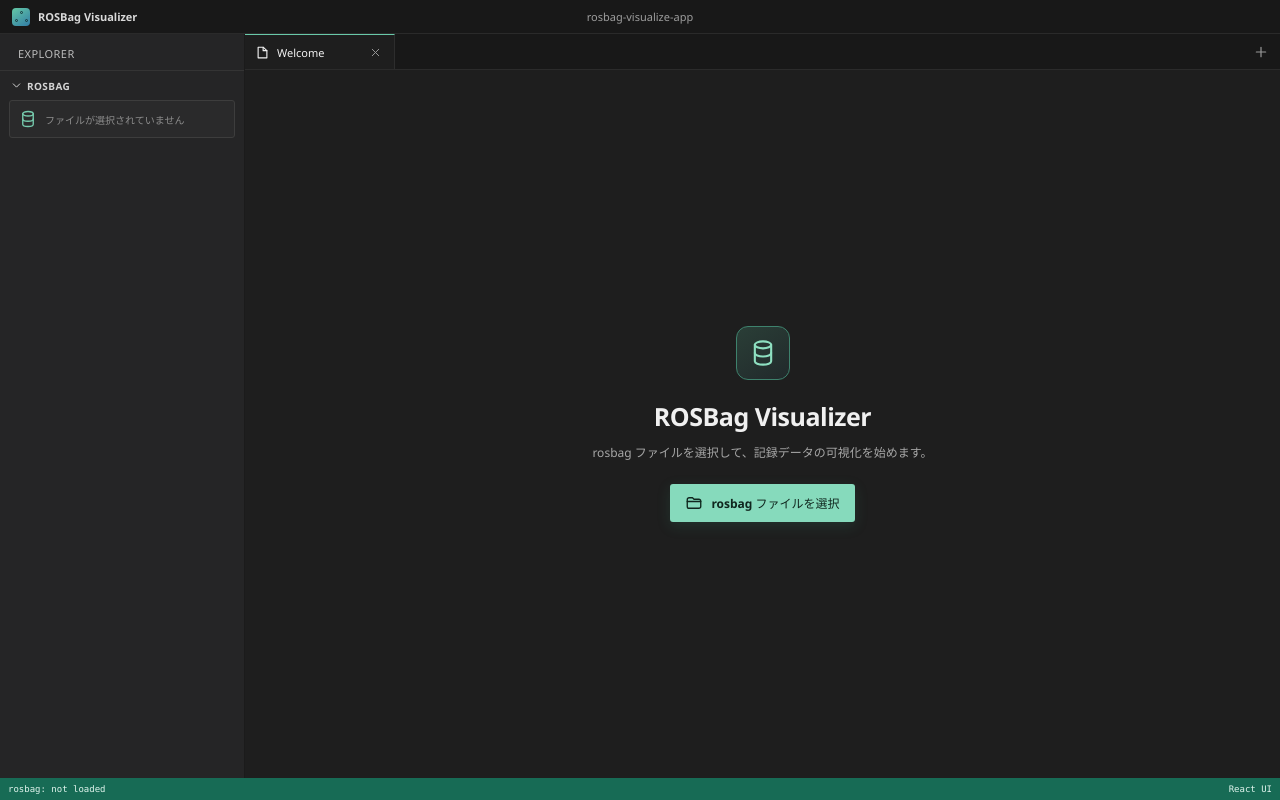
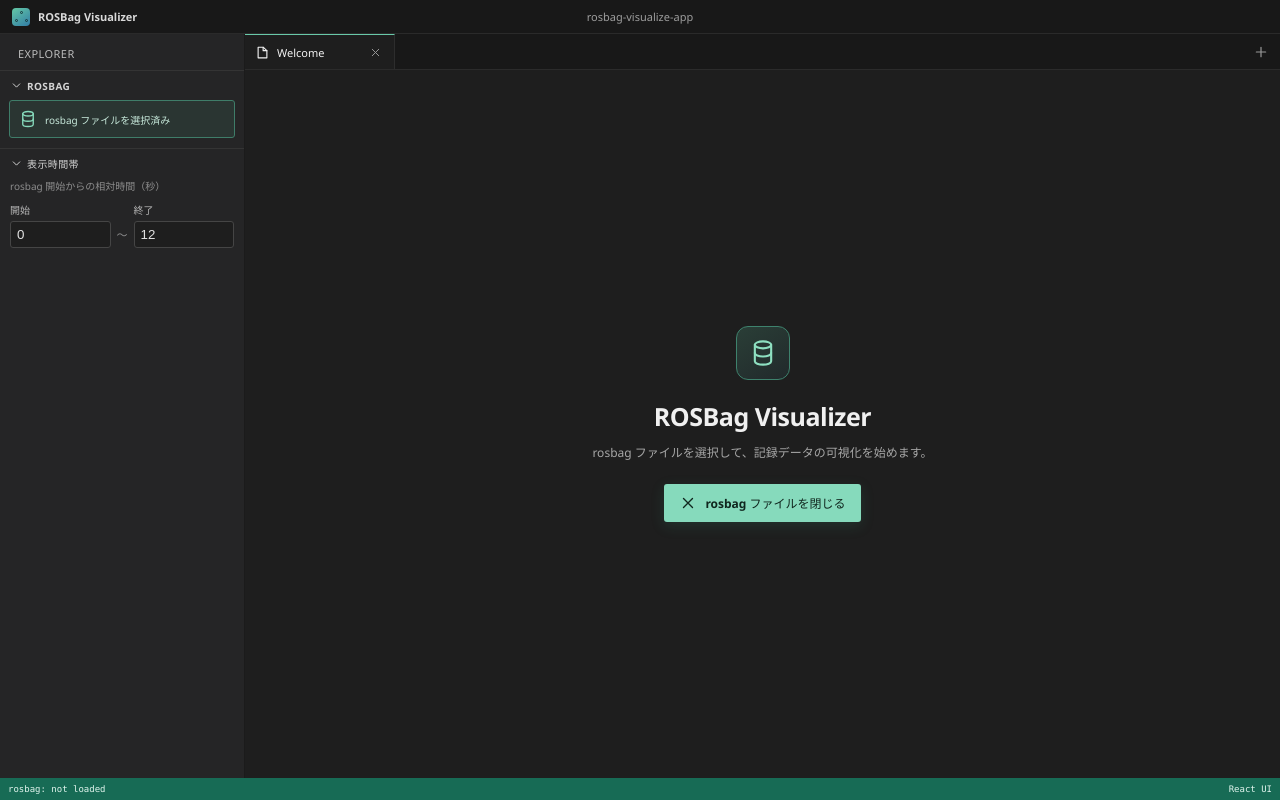
Before and after one commit to MOSA-github/rosbag-visualize-app, a React (Vite) app in the folder app/ui/: page / in a window 1280 px wide. Both pictures are taken after a click on the button "rosbag ファイルを選択". Built offline with nearby package versions, Linux system fonts and the light colour scheme.

Commit message:
react ui v3 set time range

```diff
--- a/app/ui/src/App.jsx
+++ b/app/ui/src/App.jsx
@@ -1,9 +1,14 @@
+import { useState } from 'react';
 import AppShell from './components/layout/AppShell';
 import { useEditorTabs } from './features/editorTabs/model/useEditorTabs';
 import EmptyEditorPage from './pages/EmptyEditorPage/EmptyEditorPage';
 import WelcomePage from './pages/WelcomePage/WelcomePage';
 
+const initialTimeRange = { start: 0, end: 12 };
+
 function App() {
+  const [hasSelectedRosbag, setHasSelectedRosbag] = useState(false);
+  const [timeRange, setTimeRange] = useState(initialTimeRange);
   const {
     activeTabId,
     addTab,
@@ -15,16 +20,45 @@ function App() {
 
   const activeTab = tabs.find((tab) => tab.id === activeTabId);
 
+  function toggleRosbagSelection() {
+    // UI確認用に、選択状態だけを切り替える。
+    setHasSelectedRosbag((isSelected) => !isSelected);
+  }
+
+  function updateTimeRange(edge, rawValue) {
+    const value = Number(rawValue);
+
+    if (!Number.isFinite(value) || value < 0) {
+      return;
+    }
+
+    setTimeRange((currentRange) => {
+      if (edge === 'start') {
+        return { ...currentRange, start: Math.min(value, currentRange.end) };
+      }
+
+      return { ...currentRange, end: Math.max(value, currentRange.start) };
+    });
+  }
+
   return (
     <AppShell
       activeTabId={activeTabId}
+      hasSelectedRosbag={hasSelectedRosbag}
       onAddTab={addTab}
       onCloseTab={closeTab}
       onMoveTab={moveTab}
       onSelectTab={selectTab}
+      onTimeRangeChange={updateTimeRange}
       tabs={tabs}
+      timeRange={timeRange}
     >
-      {activeTab ? <WelcomePage /> : <EmptyEditorPage />}
+      {activeTab ? (
+        <WelcomePage
+          hasSelectedRosbag={hasSelectedRosbag}
+          onSelectRosbag={toggleRosbagSelection}
+        />
+      ) : <EmptyEditorPage />}
     </AppShell>
   );
 }
--- a/app/ui/src/components/layout/AppShell.jsx
+++ b/app/ui/src/components/layout/AppShell.jsx
@@ -6,17 +6,24 @@ import StatusBar from './StatusBar';
 function AppShell({
   activeTabId,
   children,
+  hasSelectedRosbag,
   onAddTab,
   onCloseTab,
   onMoveTab,
   onSelectTab,
+  onTimeRangeChange,
   tabs,
+  timeRange,
 }) {
   return (
     <div className="app-shell">
       <Header />
       <div className="app-body">
-        <Sidebar />
+        <Sidebar
+          hasSelectedRosbag={hasSelectedRosbag}
+          onTimeRangeChange={onTimeRangeChange}
+          timeRange={timeRange}
+        />
         <main className="editor" aria-label="Rosbag workspace">
           <EditorTabs
             activeTabId={activeTabId}
--- a/app/ui/src/components/layout/Sidebar.jsx
+++ b/app/ui/src/components/layout/Sidebar.jsx
@@ -1,6 +1,6 @@
 import Icon from '../ui/Icon';
 
-function Sidebar() {
+function Sidebar({ hasSelectedRosbag, onTimeRangeChange, timeRange }) {
   return (
     <aside className="sidebar" aria-label="Explorer">
       <div className="sidebar-heading">EXPLORER</div>
@@ -9,11 +9,56 @@ function Sidebar() {
           <Icon name="chevron" size={13} />
           ROSBAG
         </div>
-        <div className="empty-source">
-          <Icon name="database" size={18} />
-          <span>ファイルが選択されていません</span>
-        </div>
+        {hasSelectedRosbag ? (
+          <div className="selected-source">
+            <Icon name="database" size={18} />
+            <span>rosbag ファイルを選択済み</span>
+          </div>
+        ) : (
+          <div className="empty-source">
+            <Icon name="database" size={18} />
+            <span>ファイルが選択されていません</span>
+          </div>
+        )}
       </section>
+      {/* rosbag未選択時は時間帯指定を描画しない。 */}
+      {hasSelectedRosbag && (
+        <section className="sidebar-section time-range-section" aria-labelledby="time-range-heading">
+          <div id="time-range-heading" className="sidebar-section-title">
+            <Icon name="chevron" size={13} />
+            表示時間帯
+          </div>
+          <div className="time-range-controls">
+            <p className="time-range-hint">rosbag 開始からの相対時間（秒）</p>
+            <label className="time-range-field" htmlFor="time-range-start">
+              <span>開始</span>
+              <input
+                id="time-range-start"
+                className="time-range-input"
+                type="number"
+                min="0"
+                max={timeRange.end}
+                step="0.1"
+                value={timeRange.start}
+                onChange={(event) => onTimeRangeChange('start', event.target.value)}
+              />
+            </label>
+            <span className="time-range-separator" aria-hidden="true">〜</span>
+            <label className="time-range-field" htmlFor="time-range-end">
+              <span>終了</span>
+              <input
+                id="time-range-end"
+                className="time-range-input"
+                type="number"
+                min={timeRange.start}
+                step="0.1"
+                value={timeRange.end}
+                onChange={(event) => onTimeRangeChange('end', event.target.value)}
+              />
+            </label>
+          </div>
+        </section>
+      )}
     </aside>
   );
 }
--- a/app/ui/src/features/rosbag/components/OpenRosbagButton.jsx
+++ b/app/ui/src/features/rosbag/components/OpenRosbagButton.jsx
@@ -1,12 +1,11 @@
 import Button from '../../../components/ui/Button';
 import Icon from '../../../components/ui/Icon';
 
-// The application layer will later pass the file-selection handler as onSelect.
-function OpenRosbagButton({ onSelect }) {
+function OpenRosbagButton({ isSelected, onSelect }) {
   return (
-    <Button className="open-rosbag-button" onClick={onSelect}>
-      <Icon name="folder" size={18} />
-      rosbag ファイルを選択
+    <Button className="open-rosbag-button" aria-pressed={isSelected} onClick={onSelect}>
+      <Icon name={isSelected ? 'close' : 'folder'} size={18} />
+      {isSelected ? 'rosbag ファイルを閉じる' : 'rosbag ファイルを選択'}
     </Button>
   );
 }
--- a/app/ui/src/pages/WelcomePage/WelcomePage.jsx
+++ b/app/ui/src/pages/WelcomePage/WelcomePage.jsx
@@ -1,14 +1,14 @@
 import Icon from '../../components/ui/Icon';
 import OpenRosbagButton from '../../features/rosbag/components/OpenRosbagButton';
 
-function WelcomePage() {
+function WelcomePage({ hasSelectedRosbag, onSelectRosbag }) {
   return (
     <section className="welcome-page">
       <div className="welcome-card">
         <div className="welcome-icon"><Icon name="database" size={28} /></div>
         <h1>ROSBag Visualizer</h1>
         <p>rosbag ファイルを選択して、記録データの可視化を始めます。</p>
-        <OpenRosbagButton />
+        <OpenRosbagButton isSelected={hasSelectedRosbag} onSelect={onSelectRosbag} />
       </div>
     </section>
   );
--- a/app/ui/src/styles/global.css
+++ b/app/ui/src/styles/global.css
@@ -51,6 +51,7 @@ button { font: inherit; }
 .sidebar {
   width: 245px;
   flex: 0 0 245px;
+  overflow-y: auto;
   color: #cccccc;
   background: #252526;
   border-right: 1px solid #1b1b1b;
@@ -65,6 +66,16 @@ button { font: inherit; }
 
 .empty-source { display: flex; align-items: center; gap: 8px; margin: 0 9px 10px; padding: 9px; color: #8d8d8d; font-size: 10px; border: 1px solid #3d3d3d; border-radius: 3px; background: #2a2a2b; }
 .empty-source svg { color: #76cbae; }
+
+.selected-source { display: flex; align-items: center; gap: 8px; margin: 0 9px 10px; padding: 9px; color: #c8eadc; font-size: 10px; border: 1px solid #3f7d69; border-radius: 3px; background: rgba(68, 133, 109, .17); }
+.selected-source svg { color: #86dabc; }
+
+.time-range-controls { display: grid; grid-template-columns: minmax(0, 1fr) auto minmax(0, 1fr); align-items: end; gap: 6px; padding: 0 10px 12px; }
+.time-range-hint { grid-column: 1 / -1; margin: 0 0 3px; color: #8d8d8d; font-size: 10px; }
+.time-range-field { display: grid; min-width: 0; gap: 4px; color: #b7b7b7; font-size: 10px; }
+.time-range-input { width: 100%; min-width: 0; padding: 5px 6px; color: #e2e2e2; border: 1px solid #454545; border-radius: 3px; outline: 0; background: #1e1e1e; }
+.time-range-input:focus-visible { border-color: #76cbae; box-shadow: 0 0 0 1px rgba(118, 203, 174, .25); }
+.time-range-separator { padding-bottom: 6px; color: #8d8d8d; font-size: 11px; }
 
 .editor { display: grid; grid-template-rows: 36px minmax(0, 1fr); min-width: 0; flex: 1; }
 
```
